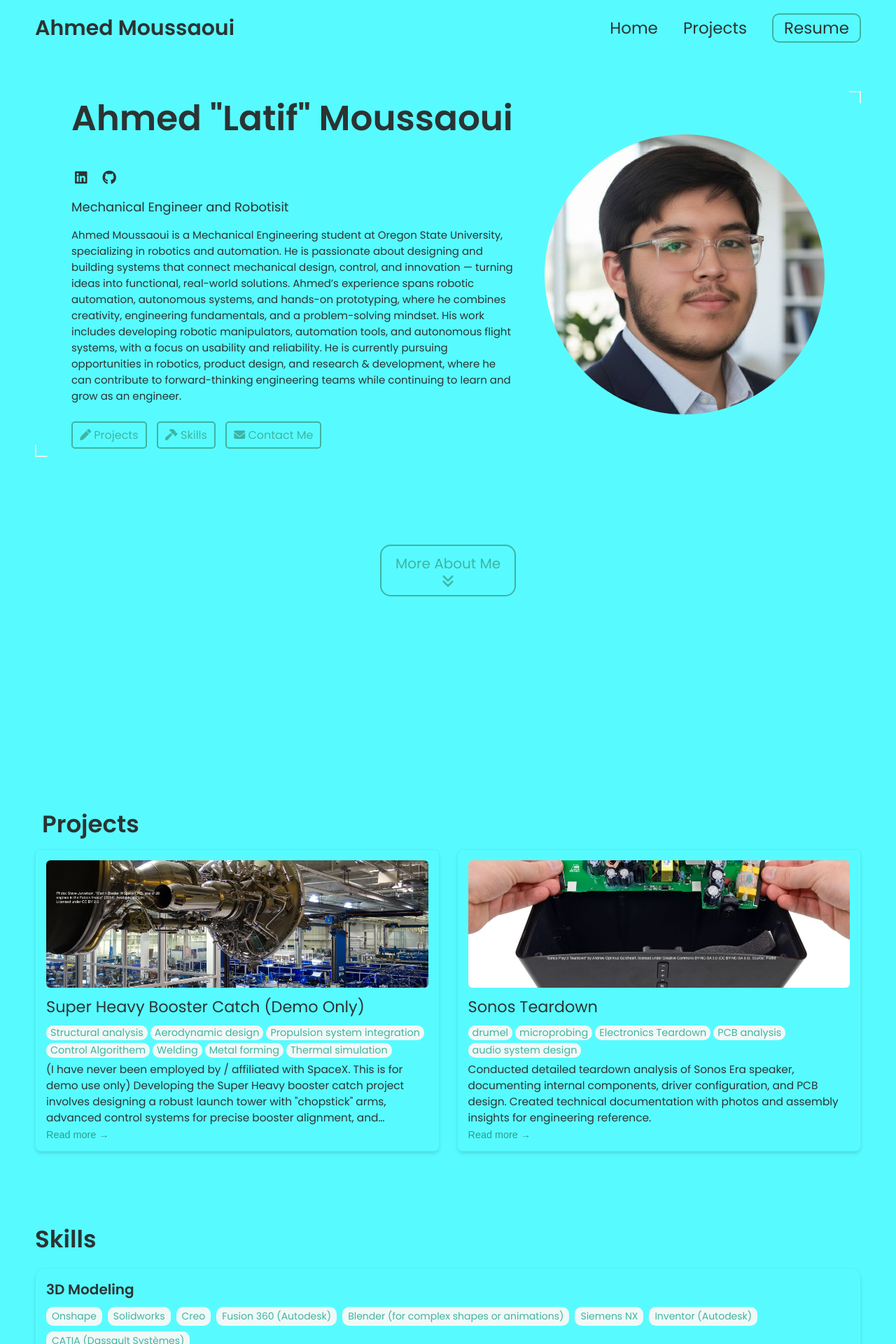
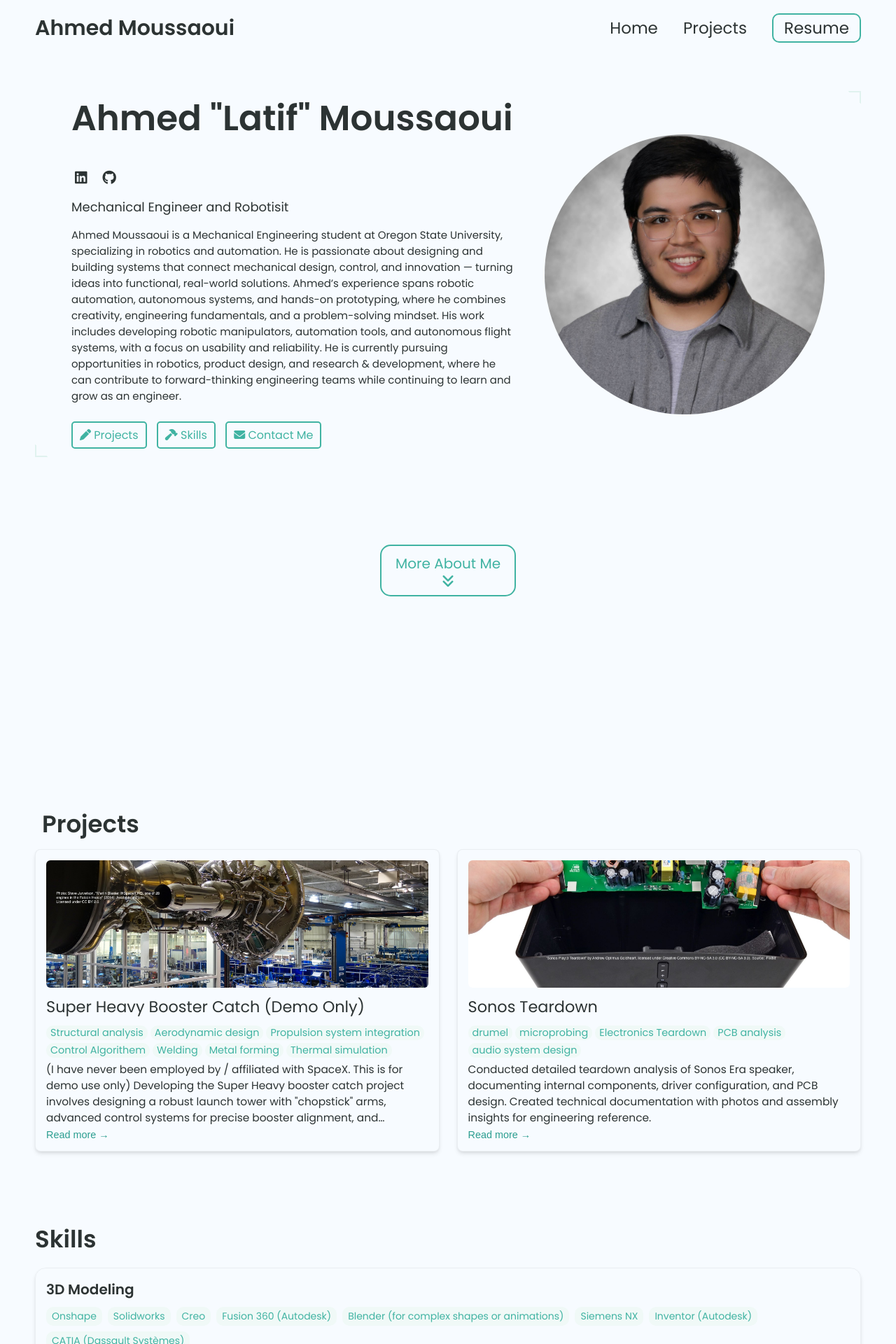
Before and after one commit to Ahmedmoui/Ahmedmoui.github.io, a Jekyll site: the page built from index.html, in a window 1280 px wide. Shown: the top 1920 px of the page at 70% size. Built offline with Jekyll 4.4.1, drawn with Linux system fonts in a browser that asks for light colours.

Commit message:
Updated image

```diff
--- a/_config.yml
+++ b/_config.yml
@@ -20,7 +20,9 @@ description: >- # dont remove this line. this will ignore all new lines until th
 
 
 # Place your profile image in /assets/images/profile-image/folder and edit the file name
-profile_image: /assets/images/profile-image/Ahmed_avatar.jpg
+profile_image: /assets/images/profile-image/Ahmed_vantine_hi_res.jpg
+
+      # /assets/images/profile-image/Ahmed_avatar.jpg
 
 
 # Link your resume
@@ -99,7 +101,7 @@ colors: # this is the basic theme
   border: "#e0f2ef"
   link: "#40b3a2"
   highlight: "#2a9d8f"
-  background: "#57fbff"
+  background: "#f7fbff"
   light_background: "#f0f9f7"
 
 # A few examples.
```
Also changed, not shown: assets/images/profile-image/Ahmed_vantine_hi_res.jpg (added).
